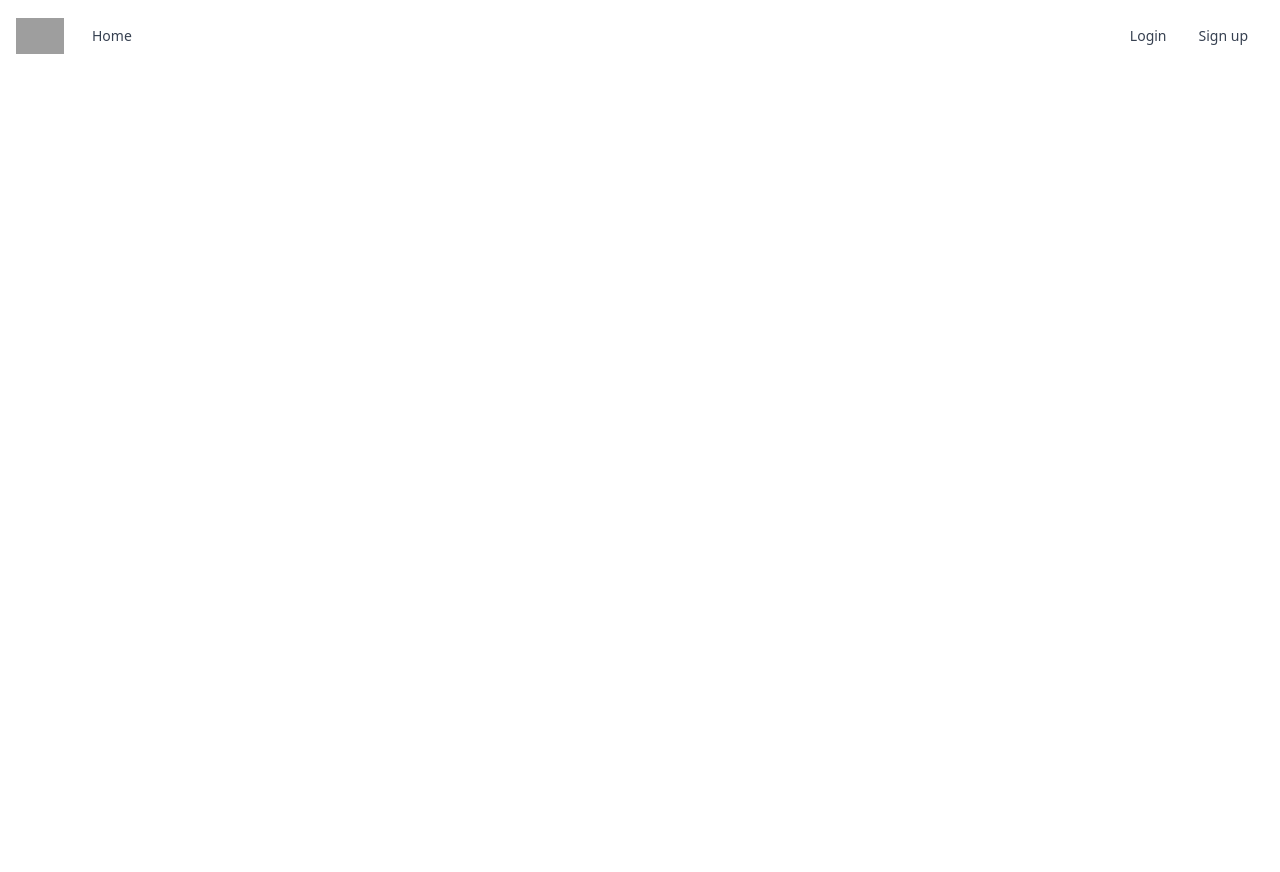
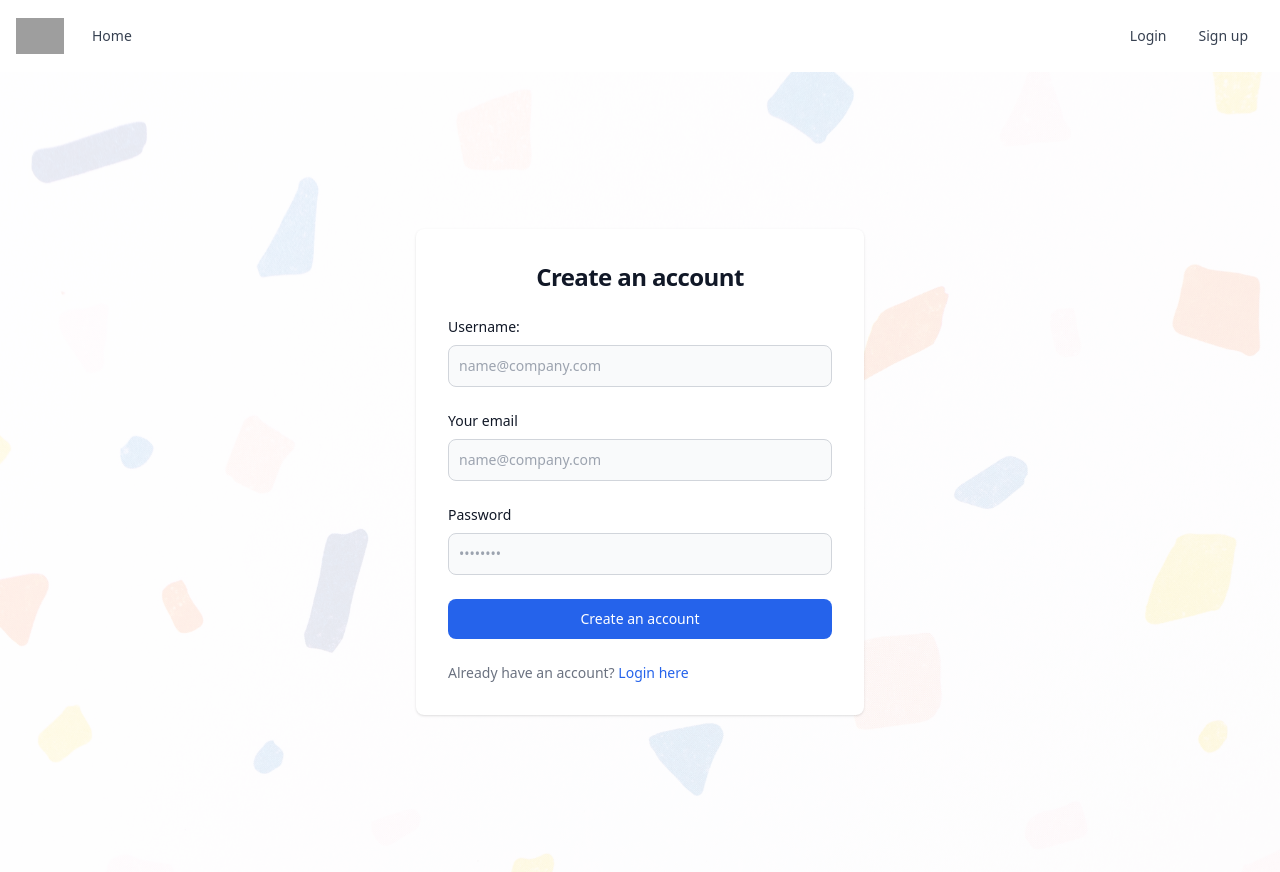
Before and after one commit to enanesh/quizmaker, a React (Create React App) app in the folder client/: page / in a window 1280 px wide. Before the commit this address had no page. Before the commit the page ends 800 px from the top, so only its background shows below. Built offline with nearby package versions, Linux system fonts and the light colour scheme; grey boxes are pictures that could not be loaded.

Commit message:
Creates the SignUp form component, sets the confetti into tailwind confing, deletes de tailwind config from the global folder

```diff
--- a/client/src/App.js
+++ b/client/src/App.js
@@ -7,6 +7,8 @@ import Navbar from "./components/Navbar";
 import Section from "./components/Section";
 import RenderQuiz from "./pages/RenderQuiz";
 import { setContext } from "@apollo/client/link/context";
+import SingUp from "./components/SignUp";
+import SignUp from "./components/SignUp";
 
 const httpLink = createHttpLink({
   uri: "/graphql",
@@ -35,7 +37,8 @@ function App() {
     <ApolloProvider client={client}>
       <Router>
         <Navbar />
-        <Section />
+        <SignUp />
+        {/* <Section /> */}
         <Routes>
           {/* <Route exact path='/' element={</>} />
        <Route exact path='/saved' element={< />} />
--- /dev/null
+++ b/client/src/components/SignUp.js
@@ -0,0 +1,53 @@
+import React from 'react';
+
+
+
+const SignUp = () => {
+    return (
+
+      <section class="bg-gray-50 dark:bg-gray-900 bg-confetti ">
+          <div class="flex flex-col items-center justify-center px-6 py-8 mx-auto md:h-screen lg:py-0">
+
+              <div class="w-full bg-white rounded-lg shadow dark:border md:mt-0 sm:max-w-md xl:p-0 dark:bg-gray-800 dark:border-gray-700">
+                  <div class="p-6 space-y-4 md:space-y-6 sm:p-8">
+                      <h1 class="text-xl font-bold leading-tight tracking-tight text-gray-900 md:text-2xl dark:text-white text-center ">
+                         Create an account
+                      </h1>
+
+                      <form class="space-y-4 md:space-y-6" action="#">
+
+                          <div>
+                              <label for="username" class="block mb-2 text-sm font-medium text-gray-900 dark:text-white">Username: </label>
+                              <input type="email" name="email" id="username" class="bg-gray-50 border border-gray-300 text-gray-900 sm:text-sm rounded-lg focus:ring-primary-600 focus:border-primary-600 block w-full p-2.5 dark:bg-gray-700 dark:border-gray-600 dark:placeholder-gray-400 dark:text-white dark:focus:ring-blue-500 dark:focus:border-blue-500" placeholder="name@company.com" required="" />
+                          </div>
+
+                          <div>
+                              <label for="email" class="block mb-2 text-sm font-medium text-gray-900 dark:text-white">Your email</label>
+                              <input type="email" name="email" id="email" class="bg-gray-50 border border-gray-300 text-gray-900 sm:text-sm rounded-lg focus:ring-primary-600 focus:border-primary-600 block w-full p-2.5 dark:bg-gray-700 dark:border-gray-600 dark:placeholder-gray-400 dark:text-white dark:focus:ring-blue-500 dark:focus:border-blue-500" placeholder="name@company.com" required="" />
+                          </div>
+
+
+                          <div>
+                              <label for="password" class="block mb-2 text-sm font-medium text-gray-900 dark:text-white">Password</label>
+                              <input type="password" name="password" id="password" placeholder="••••••••" class="bg-gray-50 border border-gray-300 text-gray-900 sm:text-sm rounded-lg focus:ring-primary-600 focus:border-primary-600 block w-full p-2.5 dark:bg-gray-700 dark:border-gray-600 dark:placeholder-gray-400 dark:text-white dark:focus:ring-blue-500 dark:focus:border-blue-500" required="" />
+                          </div>
+
+
+
+                          <button type="submit" class="w-full text-white bg-blue-600 hover:bg-primary-700 focus:ring-4 focus:outline-none focus:ring-primary-300 font-medium rounded-lg text-sm px-5 py-2.5 text-center dark:bg-primary-600 dark:hover:bg-primary-700 dark:focus:ring-primary-800">Create an account</button>
+                          <p class="text-sm font-light text-gray-500 dark:text-gray-400">
+                              Already have an account? <a href="#" class="font-medium text-blue-600 text-primary-600 hover:underline dark:text-primary-500">Login here</a>
+                          </p>
+                      </form>
+                  </div>
+              </div>
+          </div>
+      </section>
+
+
+
+  );
+
+}
+
+export default SignUp
--- a/client/src/index.css
+++ b/client/src/index.css
@@ -1,3 +1,4 @@
+
 @tailwind base;
 @tailwind components;
 @tailwind utilities;
--- a/client/src/pages/RenderQuiz.js
+++ b/client/src/pages/RenderQuiz.js
@@ -1,51 +1,51 @@
-import { useCallback } from "react";
+// import { useCallback } from "react";
 
-// Available themes for the components
-import "survey-core/defaultV2.min.css";
-// import "survey-core/modern.min.css";
+// // Available themes for the components
+// import "survey-core/defaultV2.min.css";
+// // import "survey-core/modern.min.css";
 
-import { Model } from "survey-core";
-import { Survey } from "survey-react-ui";
-import { useMutation } from "@apollo/client";
-// import { ADD_RESPONSE } from "../utils/mutations";
-const CreateQuiz = require("../utils/CreateQuiz");
+// import { Model } from "survey-core";
+// import { Survey } from "survey-react-ui";
+// import { useMutation } from "@apollo/client";
+// // import { ADD_RESPONSE } from "../utils/mutations";
+// const CreateQuiz = require("../utils/CreateQuiz");
 
-const surveyJson = CreateQuiz();
-let surveyId = "";
-let respondentId = "";
-let authorId = "";
-// const [addResponse] = useMutation(ADD_RESPONSE);
+// const surveyJson = CreateQuiz();
+// let surveyId = "";
+// let respondentId = "";
+// let authorId = "";
+// // const [addResponse] = useMutation(ADD_RESPONSE);
 
-function RenderQuiz() {
-  const survey = new Model(surveyJson);
-  surveyId = surveyJson.surveyId;
-  respondentId = surveyJson.respondentId;
-  authorId = surveyJson.authorId;
-  const alertResults = useCallback((sender) => {
-    const results = JSON.stringify(sender.data);
-    alert(results);
-    console.log(results);
-    handleQuizSubmit(sender.data, surveyId, respondentId, authorId);
-  }, []);
+// function RenderQuiz() {
+//   const survey = new Model(surveyJson);
+//   surveyId = surveyJson.surveyId;
+//   respondentId = surveyJson.respondentId;
+//   authorId = surveyJson.authorId;
+//   const alertResults = useCallback((sender) => {
+//     const results = JSON.stringify(sender.data);
+//     alert(results);
+//     console.log(results);
+//     handleQuizSubmit(sender.data, surveyId, respondentId, authorId);
+//   }, []);
 
-  survey.onComplete.add(alertResults);
+//   survey.onComplete.add(alertResults);
 
-  return <Survey model={survey} />;
-}
+//   return <Survey model={survey} />;
+// }
 
-const handleQuizSubmit = async (data, surveyId, respondentId, authorId) => {
-  console.log(data);
-  console.log(surveyId);
-  console.log(respondentId);
-  console.log(authorId);
-  //   const mutationResponse = await addResponse({
-  //     variables: {
-  //       surveyId: surveyId,
-  //       authorId: authorId,
-  //       respondentId: respondentId,
-  //       quizData: data,
-  //     },
-  //   });
-};
+// const handleQuizSubmit = async (data, surveyId, respondentId, authorId) => {
+//   console.log(data);
+//   console.log(surveyId);
+//   console.log(respondentId);
+//   console.log(authorId);
+//   //   const mutationResponse = await addResponse({
+//   //     variables: {
+//   //       surveyId: surveyId,
+//   //       authorId: authorId,
+//   //       respondentId: respondentId,
+//   //       quizData: data,
+//   //     },
+//   //   });
+// };
 
-export default RenderQuiz;
+// export default RenderQuiz;
--- a/client/src/utils/index.css
+++ /dev/null
@@ -1,12 +0,0 @@
-
-@import url('https://fonts.googleapis.com/css2?family=Caveat:wght@700&display=swap');
-
-@tailwind base;
-@tailwind components;
-@tailwind utilities;
-
-@layer base {
-    html {
-        font-family: 'Caveat', cursive;
-    }
-}
--- a/client/tailwind.config.js
+++ b/client/tailwind.config.js
@@ -2,7 +2,13 @@
 module.exports = {
   content: ["./src/**/*.{html,js}"],
   theme: {
-    extend: {},
+    extend: {
+      backgroundImage: {
+        'confetti': "url('/assets/confettiBg.png')",
+      },
+
+
+    },
   },
   plugins: [],
 }
```
Also changed, not shown: tailwind.config.js (deleted, +0 -14 lines), client/assets/confettiBg.png (renamed from client/assets/confettiBg(1685 × 968 px).png), client/assets/mainImage.png (renamed from client/assets/mainPageImage(NoBg).png).
